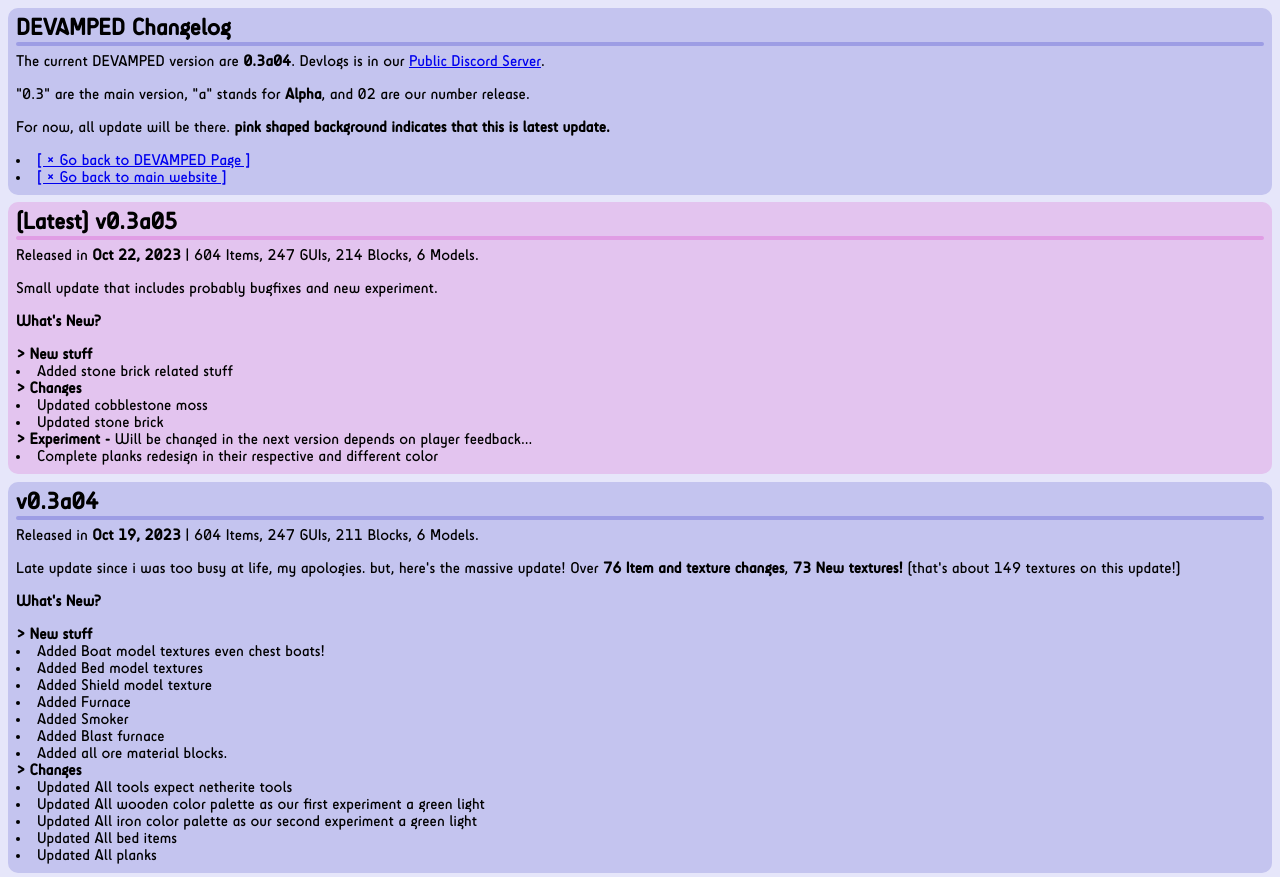
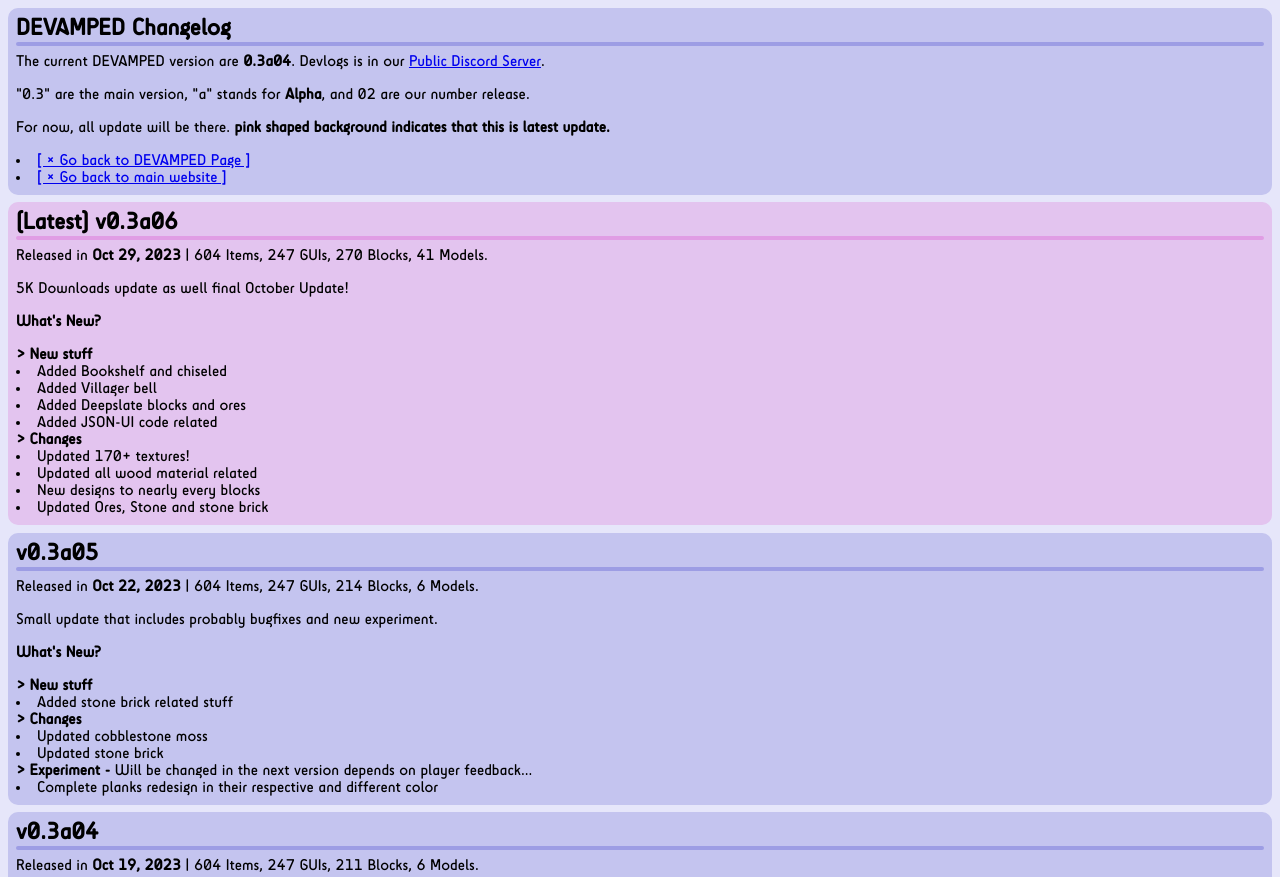
Before and after one commit to PixelAlphas/pixelalphas.github.io, a plain HTML site: page projects/devamped_changelog.html in a window 1280 px wide. Shown: the top 877 px of the page. Drawn offline with Linux system fonts and the light colour scheme.

Commit message:
devamped update

```diff
--- a/projects/devamped_changelog.html
+++ b/projects/devamped_changelog.html
@@ -31,8 +31,32 @@
     <hr style="height:1px;border-width:0px;color:#E6E6FA;margin-bottom: 0.2em;margin-top: 0.2em;">
 
     <div style="background-color: #e3c4ef;padding: 8px;border-radius: 10px">
-      <pi style="font-size:150%;height:120%;"><b>(Latest) v0.3a05</b></pi>
+      <pi style="font-size:150%;height:120%;"><b>(Latest) v0.3a06</b></pi>
       <hr style="height:4px;border-width:0;color:#e09de4;background-color:#e09de4;border-radius: 4px;margin-top: 0;margin-bottom: 0.5em;">
+      <pi>Released in <b>Oct 29, 2023</b> | 604 Items, 247 GUIs, 270 Blocks, 41 Models.</pi>
+      <p>5K Downloads update as well final October Update!</p>
+      <p><b>What's New?</b></p>
+      <pi><b>> New stuff</b></pi>
+      <uli>
+        <li>Added Bookshelf and chiseled</li>
+        <li>Added Villager bell</li>
+        <li>Added Deepslate blocks and ores</li>
+        <li>Added JSON-UI code related</li>
+      </uli>
+      <pi><b>> Changes</b></pi>
+      <uli>
+        <li>Updated 170+ textures!</li>
+        <li>Updated all wood material related</li>
+        <li>New designs to nearly every blocks</li>
+        <li>Updated Ores, Stone and stone brick</li>
+      </uli>
+    </div>
+
+    <hr style="height:1px;border-width:0px;color:#E6E6FA;margin-bottom: 0.2em;margin-top: 0.2em;">
+
+    <div style="background-color: #c4c4ef;padding: 8px;border-radius: 10px">
+      <pi style="font-size:150%;height:120%;"><b>v0.3a05</b></pi>
+      <hr style="height:4px;border-width:0;color:#9d9de4;background-color:#9d9de4;border-radius: 4px;margin-top: 0;margin-bottom: 0.5em;">
       <pi>Released in <b>Oct 22, 2023</b> | 604 Items, 247 GUIs, 214 Blocks, 6 Models.</pi>
       <p>Small update that includes probably bugfixes and new experiment.</p>
       <p><b>What's New?</b></p>
```
Also changed, not shown: projects/devamped.html (+4 -2 lines), projects/devamped_screenshot_04.jpg, projects/devamped_screenshot_05.jpg (deleted), 3 other files.
